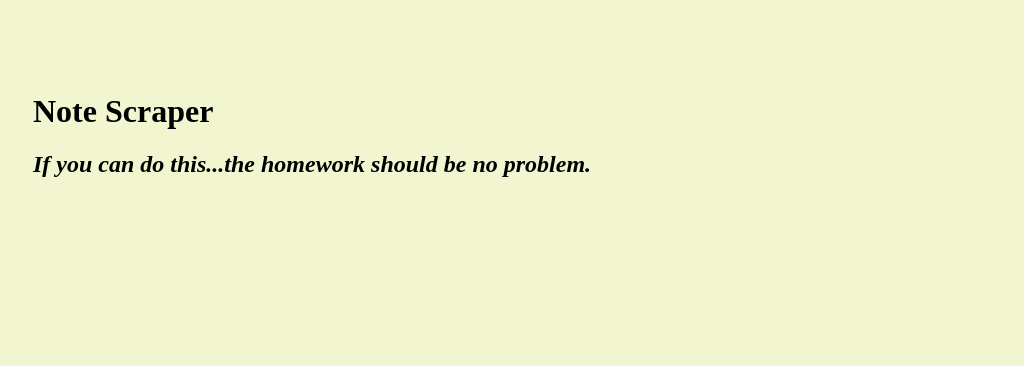
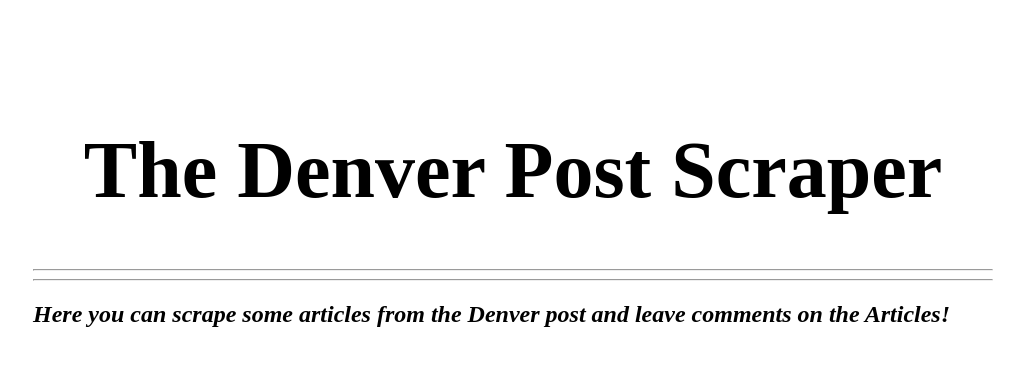
Before and after one commit to guerra15anibal/DenverPostScraper, a website: page public/index.html in a window 1280 px wide. Shown: the whole page, without its empty margins (127-1151 px from the left). Drawn offline with nearby package versions, Linux system fonts and the light colour scheme; no server answers.

Commit message:
adding styling

```diff
--- a/public/index.html
+++ b/public/index.html
@@ -2,9 +2,9 @@
 <html lang="en-us">
   <head>
     <meta charset="UTF-8">
-    <title>Scraping With Mongoose</title>
+    <title>Denver Post Scraper</title>
     <style>
-      body { background-color: #F2F6D0 }
+      body { background-color: white) }
       #wrapper {
         width: 960px;
         margin-left: auto;
@@ -14,8 +14,9 @@
       #articles {
         display: inline-block;
         overflow: auto;
-        width: 60%;
-        height: 700px;
+        width: 70%;
+        height: 800px;
+        font-size: 30px;
       }
       #notes {
         float: right;
@@ -24,7 +25,7 @@
       textarea, input {
         display: block;
         width: 100%;
-        background-color: #FCF5C7;
+        background-color: lightgoldenrodyellow;
       }
       input {
         height: 36px;
@@ -34,12 +35,17 @@
         height: 200px;
         font-size: 18px;
       }
+      h1{
+          font-size: 80px;
+          text-align: center;
+      }
     </style>
   </head>
   <body>
     <div id="wrapper">
-      <h1>Note Scraper</h1>
-      <h2><i>If you can do this...the homework should be no problem.</i></h2>
+      <h1>The Denver Post Scraper</h1>
+      <hr><hr>
+      <h2><i>Here you can scrape some articles from the Denver post and leave comments on the Articles!</i></h2>
       <div id="articles"></div>
       <div id="notes"></div>
     </div>
```
Also changed, not shown: public/app.js (+0 -24 lines).
